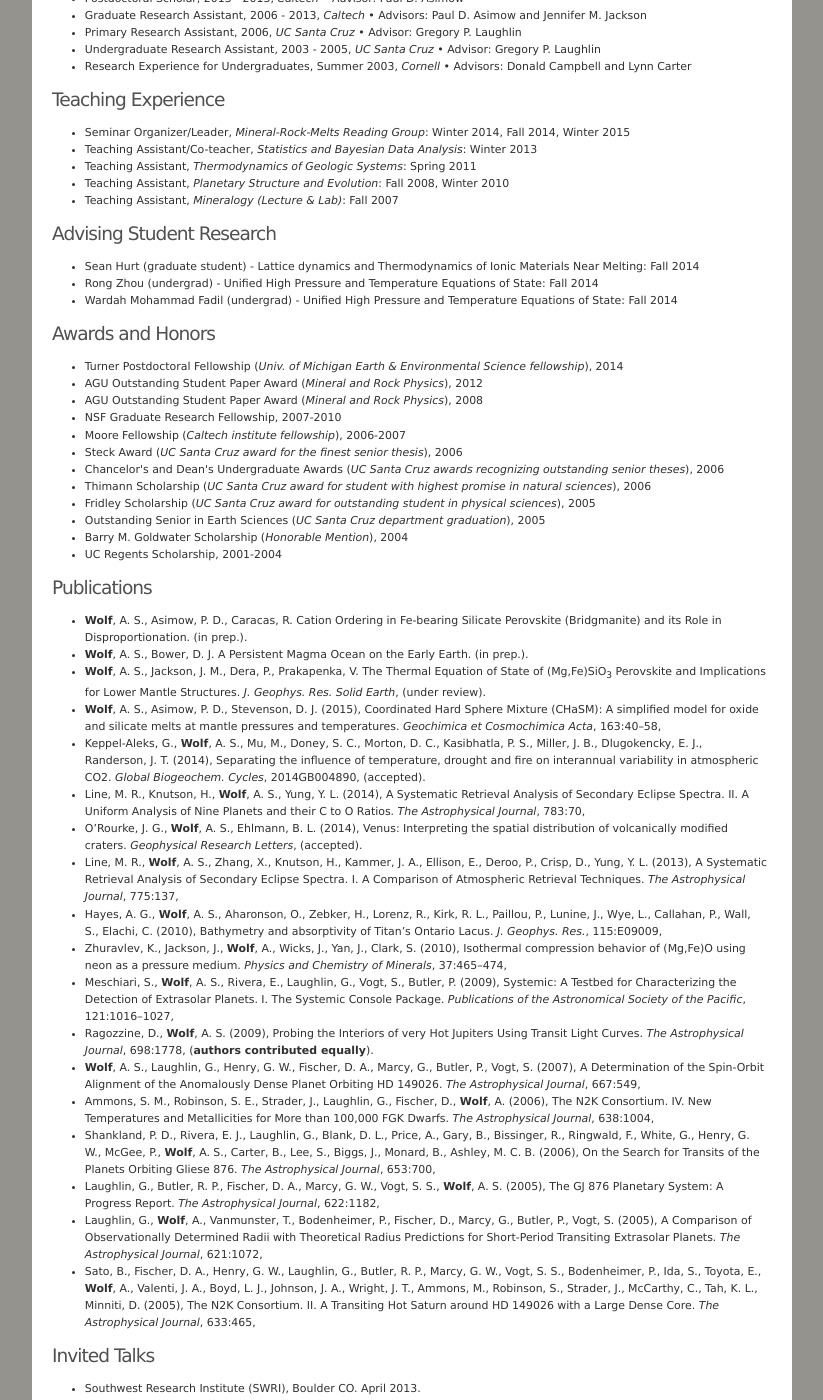
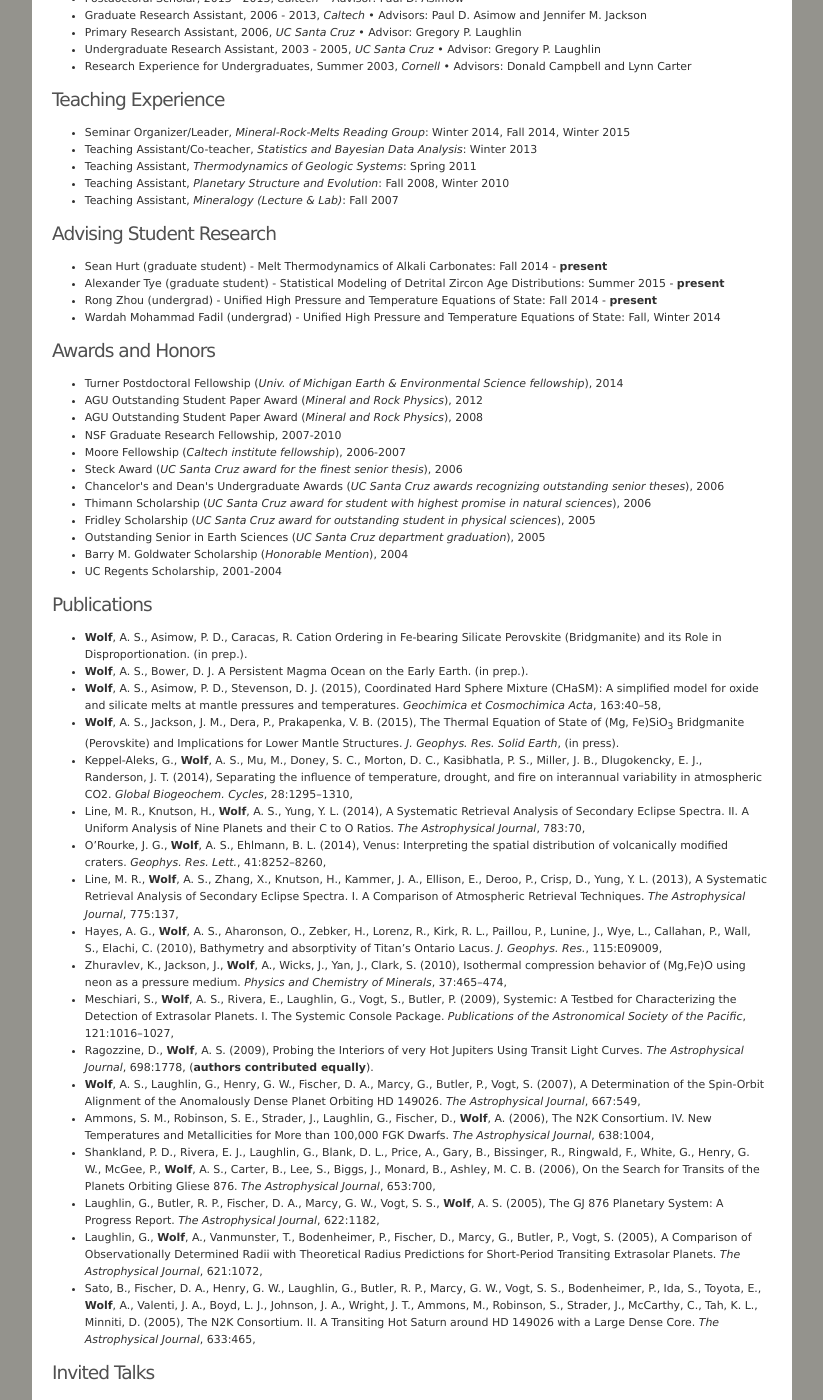
Before and after one commit to aswolf/aswolf.github.io, a Jekyll site: the page built from cv.md, in a window 1280 px wide and 1400 px high, scrolled down 677 px. Shown: the whole window, without its empty margins (228-1051 px from the left). Built offline with Jekyll 4.4.1, drawn with Linux system fonts in a browser that asks for light colours; some of the changed text lies outside the part shown.

Commit message:
Update cv

```diff
--- a/_includes/asw-cv-inc.html
+++ b/_includes/asw-cv-inc.html
@@ -48,9 +48,10 @@
 </ul>
 <h2 id="advising-student-research">Advising Student Research</h2>
 <ul>
-<li>Sean Hurt (graduate student) - Lattice dynamics and Thermodynamics of Ionic Materials Near Melting: Fall 2014</li>
-<li>Rong Zhou (undergrad) - Unified High Pressure and Temperature Equations of State: Fall 2014</li>
-<li>Wardah Mohammad Fadil (undergrad) - Unified High Pressure and Temperature Equations of State: Fall 2014</li>
+<li>Sean Hurt (graduate student) - Melt Thermodynamics of Alkali Carbonates: Fall 2014 - <strong>present</strong></li>
+<li>Alexander Tye (graduate student) - Statistical Modeling of Detrital Zircon Age Distributions: Summer 2015 - <strong>present</strong></li>
+<li>Rong Zhou (undergrad) - Unified High Pressure and Temperature Equations of State: Fall 2014 - <strong>present</strong></li>
+<li>Wardah Mohammad Fadil (undergrad) - Unified High Pressure and Temperature Equations of State: Fall, Winter 2014</li>
 </ul>
 <h2 id="awards-and-honors">Awards and Honors</h2>
 <ul>
@@ -70,12 +71,12 @@
 <h2 id="publications">Publications</h2>
 <ul>
 <li><span class="citation"><strong>Wolf</strong>, A. S., Asimow, P. D., Caracas, R. Cation Ordering in Fe-bearing Silicate Perovskite (Bridgmanite) and its Role in Disproportionation. (in prep.).</span></li>
-<li><span class="citation"><strong>Wolf</strong>, A. S., Bower, D. J. A Persistent Magma Ocean on the Early Earth. (in prep.).</span></li>
-<li><span class="citation"><strong>Wolf</strong>, A. S., Jackson, J. M., Dera, P., Prakapenka, V. The Thermal Equation of State of (Mg,Fe)SiO<sub>3</sub> Perovskite and Implications for Lower Mantle Structures. <em>J. Geophys. Res. Solid Earth</em>, (under review).</span><br /></li>
+<li><span class="citation"><strong>Wolf</strong>, A. S., Bower, D. J. A Persistent Magma Ocean on the Early Earth. (in prep.).</span><br /></li>
 <li><span class="citation"><strong>Wolf</strong>, A. S., Asimow, P. D., Stevenson, D. J. (2015), Coordinated Hard Sphere Mixture (CHaSM): A simplified model for oxide and silicate melts at mantle pressures and temperatures. <em>Geochimica et Cosmochimica Acta</em>, 163:40–58,</span></li>
-<li><span class="citation">Keppel-Aleks, G., <strong>Wolf</strong>, A. S., Mu, M., Doney, S. C., Morton, D. C., Kasibhatla, P. S., Miller, J. B., Dlugokencky, E. J., Randerson, J. T. (2014), Separating the influence of temperature, drought and fire on interannual variability in atmospheric CO2. <em>Global Biogeochem. Cycles</em>, 2014GB004890, (accepted).</span></li>
+<li><span class="citation"><strong>Wolf</strong>, A. S., Jackson, J. M., Dera, P., Prakapenka, V. B. (2015), The Thermal Equation of State of (Mg, Fe)SiO<span class="math"><em></em><sub>3</sub></span> Bridgmanite (Perovskite) and Implications for Lower Mantle Structures. <em>J. Geophys. Res. Solid Earth</em>, (in press).</span></li>
+<li><span class="citation">Keppel-Aleks, G., <strong>Wolf</strong>, A. S., Mu, M., Doney, S. C., Morton, D. C., Kasibhatla, P. S., Miller, J. B., Dlugokencky, E. J., Randerson, J. T. (2014), Separating the influence of temperature, drought, and fire on interannual variability in atmospheric CO2. <em>Global Biogeochem. Cycles</em>, 28:1295–1310,</span></li>
 <li><span class="citation">Line, M. R., Knutson, H., <strong>Wolf</strong>, A. S., Yung, Y. L. (2014), A Systematic Retrieval Analysis of Secondary Eclipse Spectra. II. A Uniform Analysis of Nine Planets and their C to O Ratios. <em>The Astrophysical Journal</em>, 783:70,</span></li>
-<li><span class="citation">O’Rourke, J. G., <strong>Wolf</strong>, A. S., Ehlmann, B. L. (2014), Venus: Interpreting the spatial distribution of volcanically modified craters. <em>Geophysical Research Letters</em>, (accepted).</span></li>
+<li><span class="citation">O’Rourke, J. G., <strong>Wolf</strong>, A. S., Ehlmann, B. L. (2014), Venus: Interpreting the spatial distribution of volcanically modified craters. <em>Geophys. Res. Lett.</em>, 41:8252–8260,</span></li>
 <li><span class="citation">Line, M. R., <strong>Wolf</strong>, A. S., Zhang, X., Knutson, H., Kammer, J. A., Ellison, E., Deroo, P., Crisp, D., Yung, Y. L. (2013), A Systematic Retrieval Analysis of Secondary Eclipse Spectra. I. A Comparison of Atmospheric Retrieval Techniques. <em>The Astrophysical Journal</em>, 775:137,</span></li>
 <li><span class="citation">Hayes, A. G., <strong>Wolf</strong>, A. S., Aharonson, O., Zebker, H., Lorenz, R., Kirk, R. L., Paillou, P., Lunine, J., Wye, L., Callahan, P., Wall, S., Elachi, C. (2010), Bathymetry and absorptivity of Titan’s Ontario Lacus. <em>J. Geophys. Res.</em>, 115:E09009,</span></li>
 <li><span class="citation">Zhuravlev, K., Jackson, J., <strong>Wolf</strong>, A., Wicks, J., Yan, J., Clark, S. (2010), Isothermal compression behavior of (Mg,Fe)O using neon as a pressure medium. <em>Physics and Chemistry of Minerals</em>, 37:465–474,</span></li>
@@ -90,6 +91,7 @@
 </ul>
 <h2 id="invited-talks">Invited Talks</h2>
 <ul>
+<li>Fall AGU, San Francisco CA. December 2015 (upcoming).</li>
 <li>Southwest Research Institute (SWRI), Boulder CO. April 2013.</li>
 <li>Washington University in Saint Louis - Earth and Planetary Sciences, Saint Louis MO. March 2013.</li>
 <li>University of Michigan - Earth and Environmental Sciences, Ann Arbor MI. March 2013.</li>
@@ -104,6 +106,7 @@
 </ul>
 <h2 id="conference-presentations">Conference Presentations</h2>
 <ul>
+<li><span class="citation">Antoshechkina, P. M., <strong>Wolf</strong>, A. S., Hamecher, E. A., Asimow, P. D., Ghiorso, M. S. (2015), Improved Thermodynamic Model Calibration with Bayesian Methods. (poster).</span></li>
 <li><span class="citation"><strong>Wolf</strong>, A. S., Asimow, P. D., Caracas, R. (2014), Cation Ordering in Fe-bearing Silicate Perovskite (Bridgmanite) and its Role in Disproportionation. <em>AGU Fall Meeting</em>, (talk).</span></li>
 <li><span class="citation">Antoshechkina, P. M., <strong>Wolf</strong>, A. S., Hamecher, E. A., Asimow, P. D., Ghiorso, M. S. (2013), Simultaneous calibration of end-member thermodynamic data and solution properties with correlated uncertainties. <em>AGU Fall Meeting</em>, (poster &amp; presenter).</span></li>
 <li><span class="citation"><strong>Wolf</strong>, A. S., Asimow, P. D., Stevenson, D. J. (2013), Coordinated HArd Sphere Model (CHASM): A Simplified Model for Silicate and Oxide Liquids at Mantle Conditions. <em>AGU Fall Meeting</em>, (poster).</span></li>
@@ -111,9 +114,9 @@
 <li><span class="citation"><strong>Wolf</strong>, A. S., Jackson, J. M., Dera, P., Prakapenka, V. (2013), The Thermal Properties of Iron-bearing Mg-Silicate Perovskite and the Implications for Lower Mantle Structures. <em>Gordon Research Conference</em>, (poster).</span></li>
 <li><span class="citation"><strong>Wolf</strong>, A. S., Asimow, P. D., Stevenson, D. J. (2012), A Simplified Cation Speciation Model for Silicate Liquids at Mantle Pressures and Temperatures. <em>AGU meeting</em>, (poster).</span></li>
 <li><span class="citation"><strong>Wolf</strong>, Aaron S., Asimow, Paul D., Caracas, R. (2012), A Simplified Cation Speciation Model for Silicate Liquids at High Pressures. <em>Goldschmidt Meeting</em>, (talk).</span></li>
-<li><span class="citation"><strong>Wolf</strong>, A. S., Jackson, J. M., Dera, P. K., Prakapenka, V. (2010), Thermal Equation of State of (Mg,Fe)SiO<sub>3</sub> Perovskite in a Ne Pressure Medium. <em>AGU fall meeting</em>, (poster).</span></li>
+<li><span class="citation"><strong>Wolf</strong>, A. S., Jackson, J. M., Dera, P. K., Prakapenka, V. (2010), Thermal Equation of State of (Mg,Fe)SiO<span class="math"><em></em><sub>3</sub></span> Perovskite in a Ne Pressure Medium. <em>AGU fall meeting</em>, (poster).</span></li>
 <li><span class="citation"><strong>Wolf</strong>, A. S., Asimow, P. D., Caracas, R. (2008), Thermodynamic phase relations of the MgO-FeO-SiO2 system in the lower mantle. <em>Goldschmidt conference</em>, (poster).</span></li>
-<li><span class="citation"><strong>Wolf</strong>, A. S., Caracas, R., Asimow, P. D. (2008), Thermodynamic Phase Relations in the MgO-FeO-SiO<sub>2</sub> System in the Lower Mantle. <em>AGU fall meeting</em>, (talk).</span></li>
+<li><span class="citation"><strong>Wolf</strong>, A. S., Caracas, R., Asimow, P. D. (2008), Thermodynamic Phase Relations in the MgO-FeO-SiO<span class="math"><em></em><sub>2</sub></span> System in the Lower Mantle. <em>AGU fall meeting</em>, (talk).</span></li>
 <li><span class="citation"><strong>Wolf</strong>, A. S., Ragozzine, D. (2008), Probing the Interiors of Very Hot Jupiters Using Transit Light Curves. <em>Proceedings of the International Astronomical Union</em>, 4:163–169, (conference proceedings for talk).</span></li>
 </ul>
 <div class="references">
```
Also changed, not shown: _includes/asw-pub-inc.html (+6 -4 lines), figs/convection-cartoon.svg, 1 other file.
